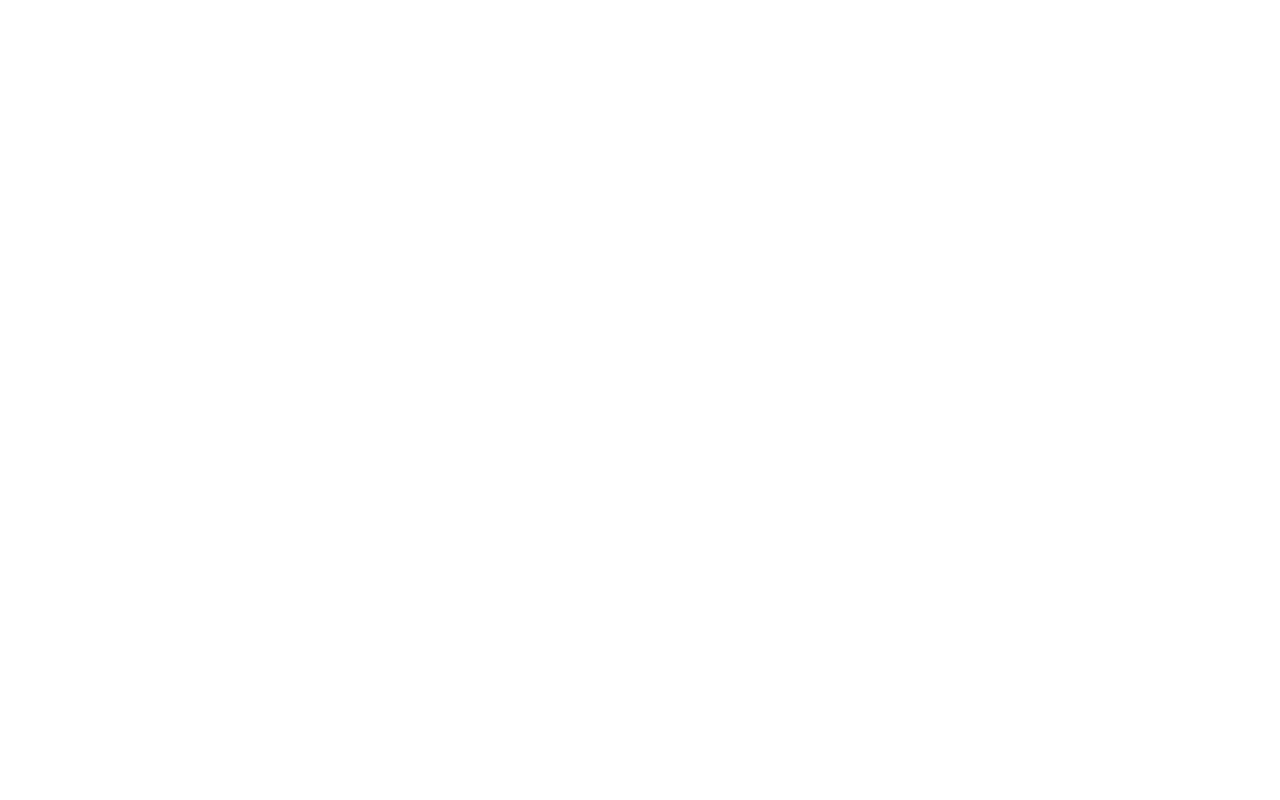
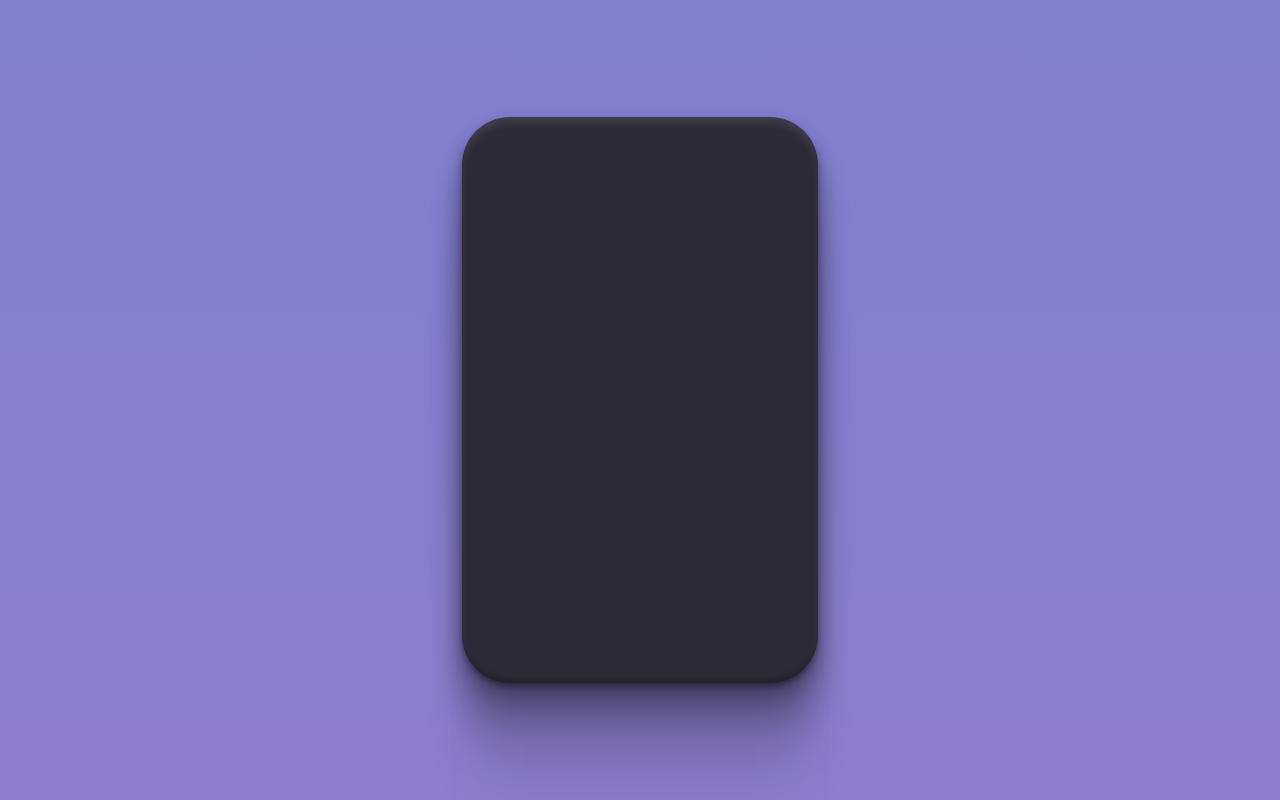
Before and after one commit to ahmediramadan01/calculator, a plain HTML site: page index.html in a window 1280 px wide. Drawn offline with Linux system fonts and the light colour scheme.

Commit message:
Create calculator body

```diff
--- a/index.css
+++ b/index.css
@@ -9,3 +9,31 @@
 html {
 	font-size: 62.5%;
 }
+
+/* Calculator Styles */
+
+.calculator-container {
+	height: 100vh;
+	display: flex;
+	align-items: center;
+	justify-content: center;
+	font-family: "Rubik", sans-serif;
+	background-image: linear-gradient(180deg, #807ece 0%, #8e7ece 100%);
+}
+
+.calculator {
+	display: flex;
+	flex-direction: column;
+	width: 35.6rem;
+	height: 56.6rem;
+	padding: 5.4rem 3.2rem 3.2rem;
+	border-radius: 4.8rem;
+	-webkit-border-radius: 4.8rem;
+	-moz-border-radius: 4.8rem;
+	-ms-border-radius: 4.8rem;
+	-o-border-radius: 4.8rem;
+	box-shadow: inset 0 -4px 5px 0 rgba(0, 0, 0, 0.22), inset 0 6px 8px 0 rgba(255, 255, 255, 0.1),
+		0 8px 17px 0 rgba(0, 0, 0, 0.29), 0 30px 30px 0 rgba(0, 0, 0, 0.26), 0 68px 41px 0 rgba(0, 0, 0, 0.15),
+		0 120px 48px 0 rgba(0, 0, 0, 0.04), 0 188px 52px 0 rgba(0, 0, 0, 0.01), 0 4px 4px 0 rgba(0, 0, 0, 0.25);
+	background-color: #2d2a37;
+}
--- a/index.html
+++ b/index.html
@@ -13,5 +13,9 @@
 		<link rel="stylesheet" href="./index.css" />
 		<script src="./index.js" defer></script>
 	</head>
-	<body></body>
+	<body>
+		<div class="calculator-container">
+			<main class="calculator"></main>
+		</div>
+	</body>
 </html>
```
